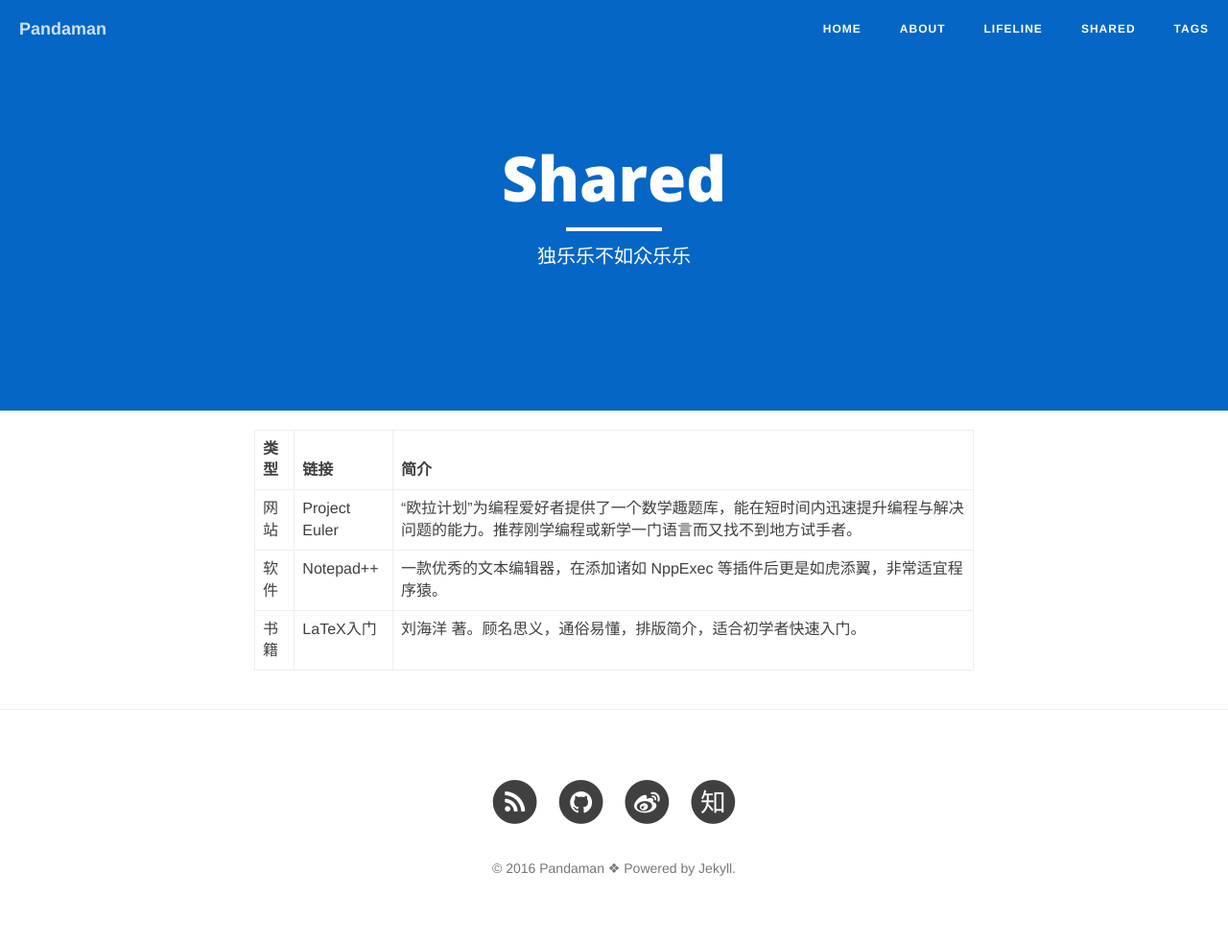
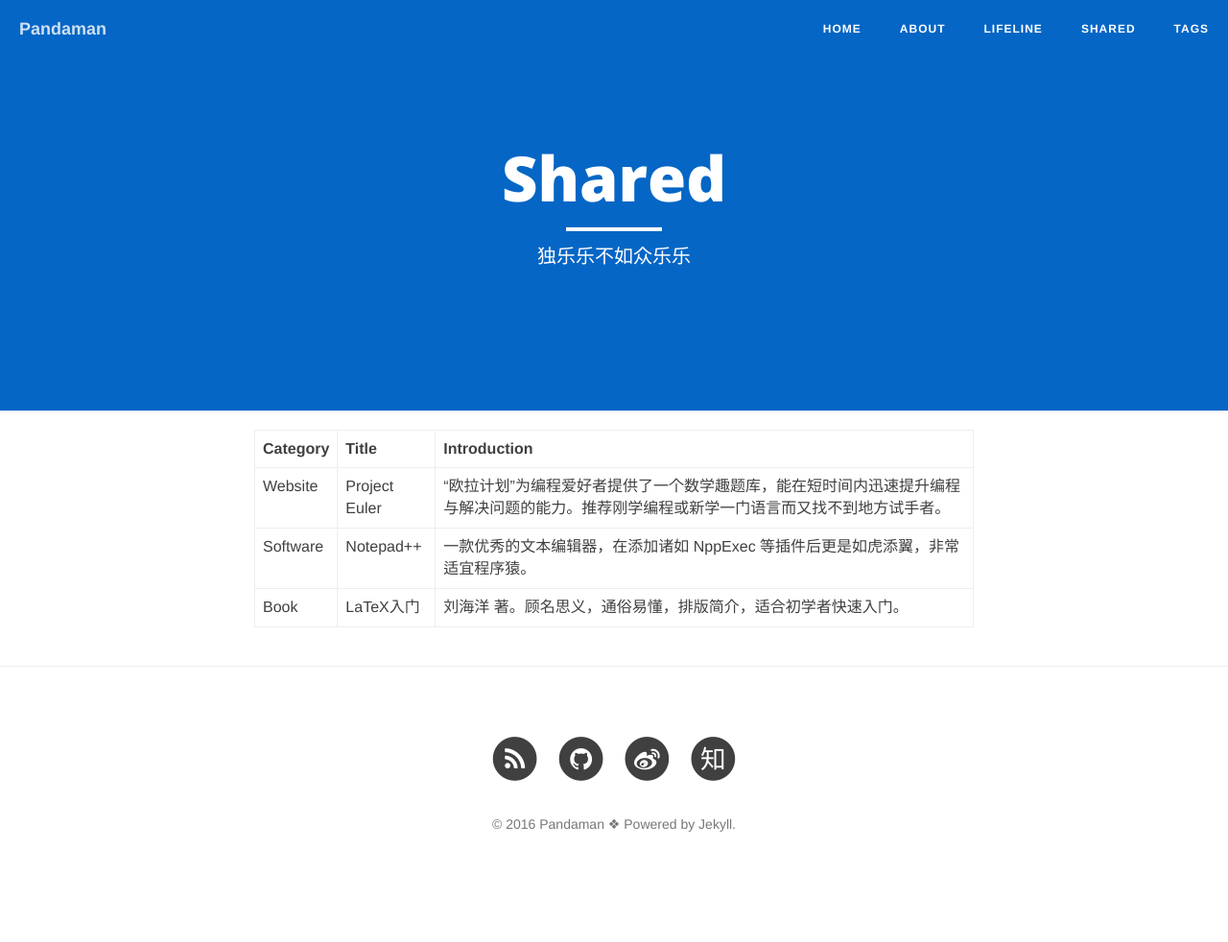
Before and after one commit to ceares/ceares.github.io, a Jekyll site: the page built from shared.md, in a window 1280 px wide. Shown: the whole page at 96% size. Built offline with Jekyll 4.4.1, drawn with Linux system fonts in a browser that asks for light colours; nearby versions of some CDN libraries; after the commit the page ends 937 px from its top, so only the background shows below that.

Commit message:
Update shared.md

```diff
--- a/shared.md
+++ b/shared.md
@@ -6,8 +6,8 @@ header-img: "img/zhihu.jpg"
 ---
 
 
-类型|链接|简介
+Category|Title|Introduction
 :--|:--|:--
-网站|[Project Euler](https://projecteuler.net/archives)|“欧拉计划”为编程爱好者提供了一个数学趣题库，能在短时间内迅速提升编程与解决问题的能力。推荐刚学编程或新学一门语言而又找不到地方试手者。
-软件|Notepad++|一款优秀的文本编辑器，在添加诸如 NppExec 等插件后更是如虎添翼，非常适宜程序猿。
-书籍|[LaTeX入门](https://book.douban.com/subject/24703731/)|刘海洋 著。顾名思义，通俗易懂，排版简介，适合初学者快速入门。
+Website|[Project Euler](https://projecteuler.net/archives)|“欧拉计划”为编程爱好者提供了一个数学趣题库，能在短时间内迅速提升编程与解决问题的能力。推荐刚学编程或新学一门语言而又找不到地方试手者。
+Software|Notepad++|一款优秀的文本编辑器，在添加诸如 NppExec 等插件后更是如虎添翼，非常适宜程序猿。
+Book|[LaTeX入门](https://book.douban.com/subject/24703731/)|刘海洋 著。顾名思义，通俗易懂，排版简介，适合初学者快速入门。
```
